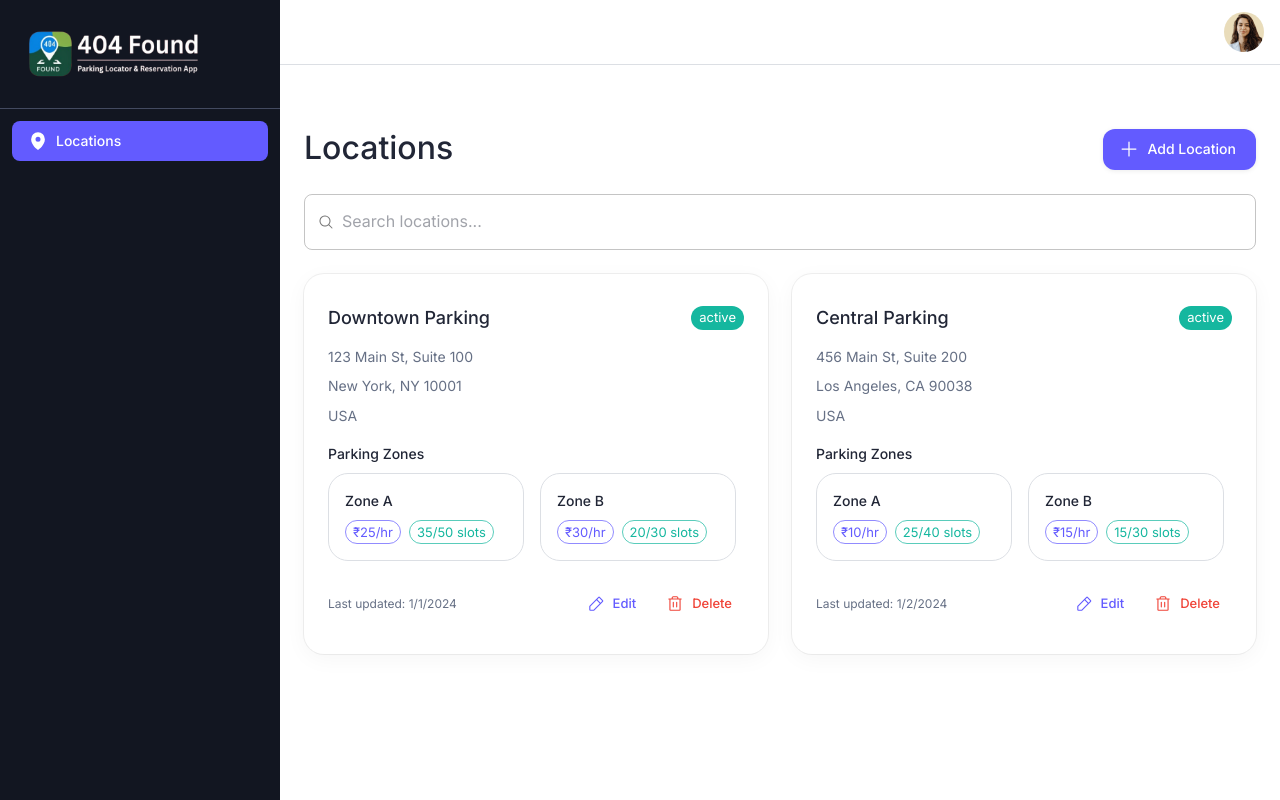
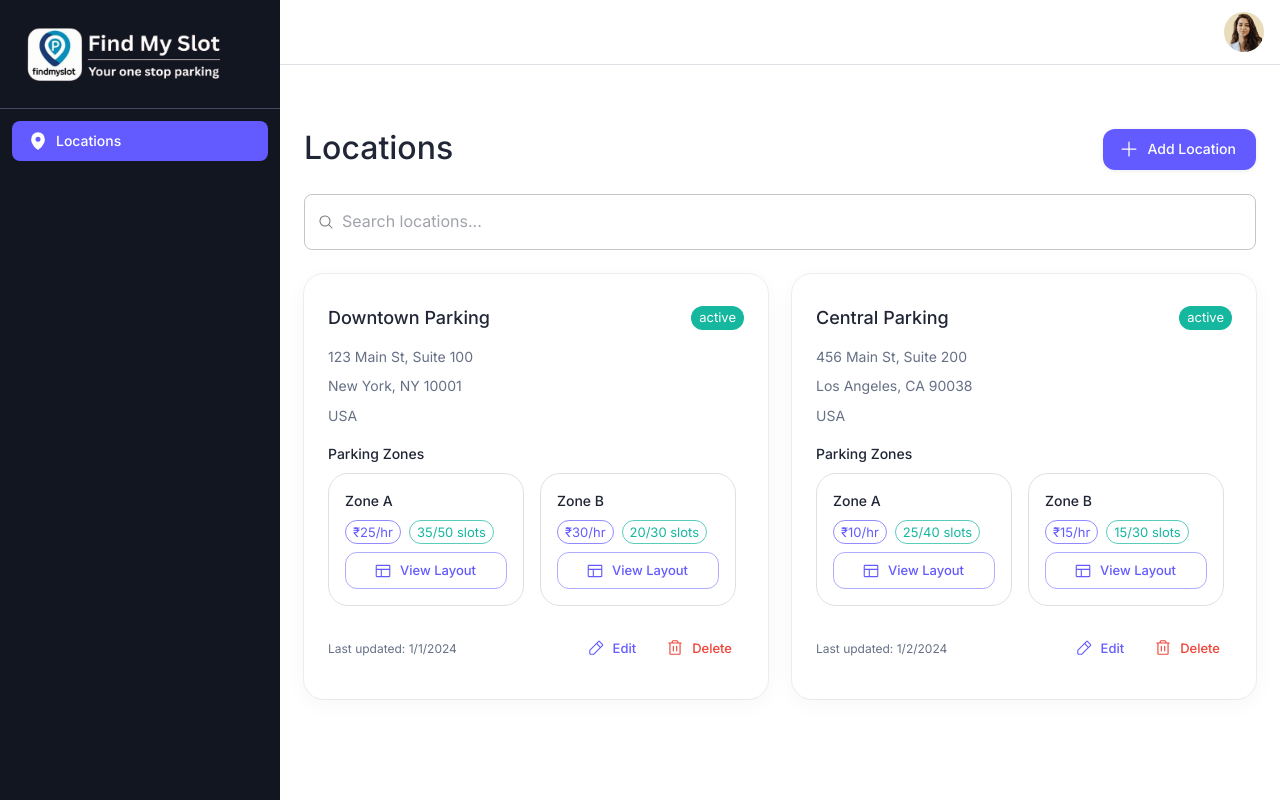
Before and after one commit to Jk634197/parking-slot-admin, a Next.js app: page /dashboard/locations in a window 1280 px wide. Built offline with nearby package versions, Linux system fonts and the light colour scheme; no server answers; sample sign-in values are in the browser's storage.

Commit message:
changed logo and added route redirection zone preview

```diff
--- a/src/components/auth/guest-guard.tsx
+++ b/src/components/auth/guest-guard.tsx
@@ -29,7 +29,7 @@ export function GuestGuard({ children }: GuestGuardProps): React.JSX.Element | n
 
     if (user) {
       logger.debug('[GuestGuard]: User is logged in, redirecting to dashboard');
-      router.replace(paths.dashboard.overview);
+      router.replace(paths.dashboard.locations);
       return;
     }
 
--- a/src/components/dashboard/layout/side-nav.tsx
+++ b/src/components/dashboard/layout/side-nav.tsx
@@ -49,7 +49,7 @@ export function SideNav(): React.JSX.Element {
     >
       <Stack spacing={2} sx={{ p: 3 }}>
         <Box component={RouterLink} href={paths.home} sx={{ display: 'inline-flex' }}>
-          <Logo color="light" height={60} width={180} />
+          <Logo color="light" height={60} width={200} />
         </Box>
       </Stack>
       <Divider sx={{ borderColor: 'var(--mui-palette-neutral-700)' }} />
--- a/src/components/location/location-card.tsx
+++ b/src/components/location/location-card.tsx
@@ -1,6 +1,7 @@
 'use client';
 
 import * as React from 'react';
+import { useRouter } from 'next/navigation';
 import { type LocationFormData } from '@/schemas/location';
 import Button from '@mui/material/Button';
 import Card from '@mui/material/Card';
@@ -9,7 +10,7 @@ import Chip from '@mui/material/Chip';
 import Grid from '@mui/material/Grid';
 import Stack from '@mui/material/Stack';
 import Typography from '@mui/material/Typography';
-import { Trash as DeleteIcon, PencilSimple as EditIcon } from '@phosphor-icons/react/dist/ssr';
+import { Trash as DeleteIcon, PencilSimple as EditIcon, Layout as LayoutIcon } from '@phosphor-icons/react/dist/ssr';
 
 interface LocationCardProps {
   location: LocationFormData;
@@ -18,6 +19,8 @@ interface LocationCardProps {
 }
 
 export function LocationCard({ location, onEdit, onDelete }: LocationCardProps): React.JSX.Element {
+  const router = useRouter();
+
   const handleEdit = () => {
     onEdit(location);
   };
@@ -26,6 +29,10 @@ export function LocationCard({ location, onEdit, onDelete }: LocationCardProps):
     if (location.id) {
       onDelete(location.id);
     }
+  };
+
+  const handleViewLayout = (zoneId: string) => {
+    router.push(`/dashboard/locations/layout?zoneId=${zoneId}`);
   };
 
   return (
@@ -71,6 +78,20 @@ export function LocationCard({ location, onEdit, onDelete }: LocationCardProps):
                             variant="outlined"
                           />
                         </Stack>
+                        <Button
+                          startIcon={<LayoutIcon />}
+                          onClick={() => {
+                            if (zone.id) {
+                              handleViewLayout(zone.id);
+                            }
+                          }}
+                          size="small"
+                          color="primary"
+                          variant="outlined"
+                          fullWidth
+                        >
+                          View Layout
+                        </Button>
                       </Stack>
                     </CardContent>
                   </Card>
--- a/src/components/location/location-form.tsx
+++ b/src/components/location/location-form.tsx
@@ -20,7 +20,7 @@ import { Controller, useFieldArray, useForm } from 'react-hook-form';
 
 import 'mapbox-gl/dist/mapbox-gl.css';
 
-import { type LocationFormData, locationSchema } from '@/schemas/location';
+import { locationSchema, type LocationFormData } from '@/schemas/location';
 import { getPlaceDetails } from '@/services/mapbox';
 import { Card, CardContent } from '@mui/material';
 import { Plus as PlusIcon, X as XIcon } from '@phosphor-icons/react/dist/ssr';
@@ -118,9 +118,9 @@ export function LocationForm({ open, onClose, onSubmit, initialData }: LocationF
   const updateFormWithPlaceDetails = async (lng: number, lat: number) => {
     const details = await getPlaceDetails(lng, lat);
 
-    if (details.name) {
-      setValue('name', details.name);
-    }
+    // if (details.name) {
+    //   setValue('name', details.name);
+    // }
 
     if (details.address) {
       if (details.address.address1) {
@@ -451,7 +451,8 @@ export function LocationForm({ open, onClose, onSubmit, initialData }: LocationF
             <MapSearch onSelect={handleLocationSelect} />
 
             <div style={{ position: 'relative', height: '400px', width: '100%' }}>
-              {isMapLoading ? <div
+              {isMapLoading ? (
+                <div
                   style={{
                     position: 'absolute',
                     top: 0,
@@ -466,7 +467,8 @@ export function LocationForm({ open, onClose, onSubmit, initialData }: LocationF
                   }}
                 >
                   Loading map...
-                </div> : null}
+                </div>
+              ) : null}
 
               <Card sx={{ height: '100%', width: '100%' }}>
                 <CardContent ref={mapContainer} sx={{ height: '100%', width: '100%' }} />
--- a/src/services/locations.ts
+++ b/src/services/locations.ts
@@ -84,7 +84,7 @@ export async function createLocation(data: LocationFormData): Promise<LocationFo
   // console.log('Creating location:', data);
   // const response = await apiClient.post<ApiResponse<LocationFormData>>('/api/Location/create', data);
   // console.log('Create location response:', response);
-  locations.push(data);
+  locations.push({ ...data, id: '3', createdAt: new Date('2024-01-02'), updatedAt: new Date('2024-01-02') });
   return data;
   // } catch (error) {
   //   throw error;
```
Also changed, not shown: public/assets/logo-dark.png.
